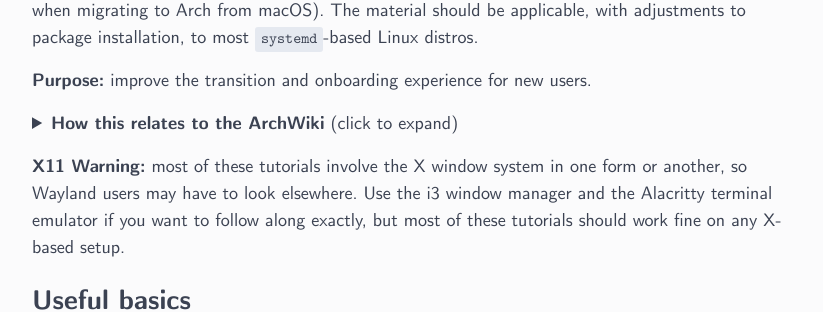
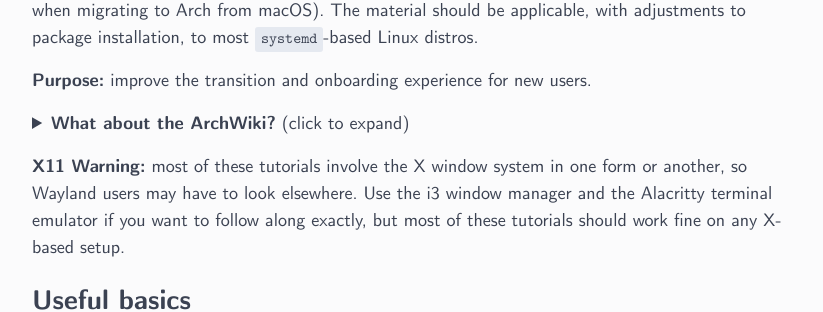
Before and after one commit to ejmastnak/ejmastnak.github.io, a Jekyll site: the page built from notes/arch/about.md, in a window 1280 px wide. Shown: the part 263-575 px from the top of the page, without its empty margins (228-1051 px from the left). Built offline with Jekyll 4.4.1, drawn with Linux system fonts in a browser that asks for light colours.

Commit message:
Make some minor clarifications

```diff
--- a/notes/arch/about.md
+++ b/notes/arch/about.md
@@ -12,14 +12,14 @@ The material should be applicable, with adjustments to package installation, to
 
 <details>
   <summary>
-  <strong>How this relates to the ArchWiki</strong> (click to expand)
+  <strong>What about the ArchWiki?</strong> (click to expand)
   </summary>
-  <p>TLDR: The ArchWiki is the canonical resource for Arch-related information;
-  these guides are my attempt to distill information from the ArchWiki, Arch forums, and my personal experience into self-contained, immediately actionable guides more friendly to new users.</p>
+  <p>TLDR: The ArchWiki is the canonical resource for Arch-related information,
+  while these guides are my attempt to distill information from the ArchWiki, Arch forums, and my personal experience into self-contained, immediately actionable guides more friendly to new users.</p>
 
   <p>Longer version: I’ve tried to address the following issue:
   the ArchWiki, like the Unix <code class="language-plaintext highlighter-rouge">man</code> pages, is the best and fastest place to go when you know what you’re doing and what you’re looking for,
-  but can be intimidating to new users because of the sheer amount of information and lack of strong opinions on how to approach a given topic.</p>
+  but can be intimidating to new users because of the sheer amount of information, lack of strong opinions on how to approach a given topic, and the need to read multiple cross-linked articles before fully understanding a concept.</p>
 
   <p>This series is <em>intentionally</em> opinionated, and leans towards a minimalistic setup of the i3 window manager with the X Window System.
   It aims to make you quickly functional by teaching atomic tasks in self-contained articles;
```
